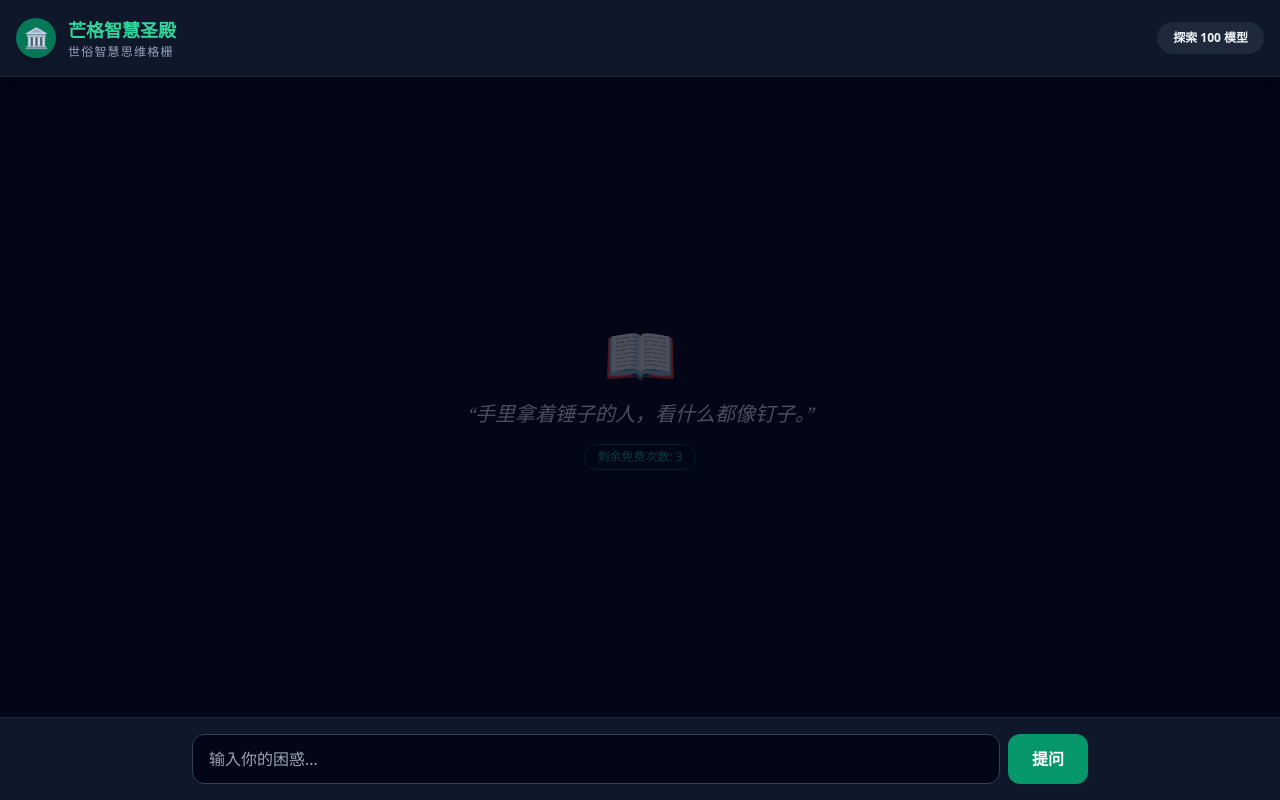
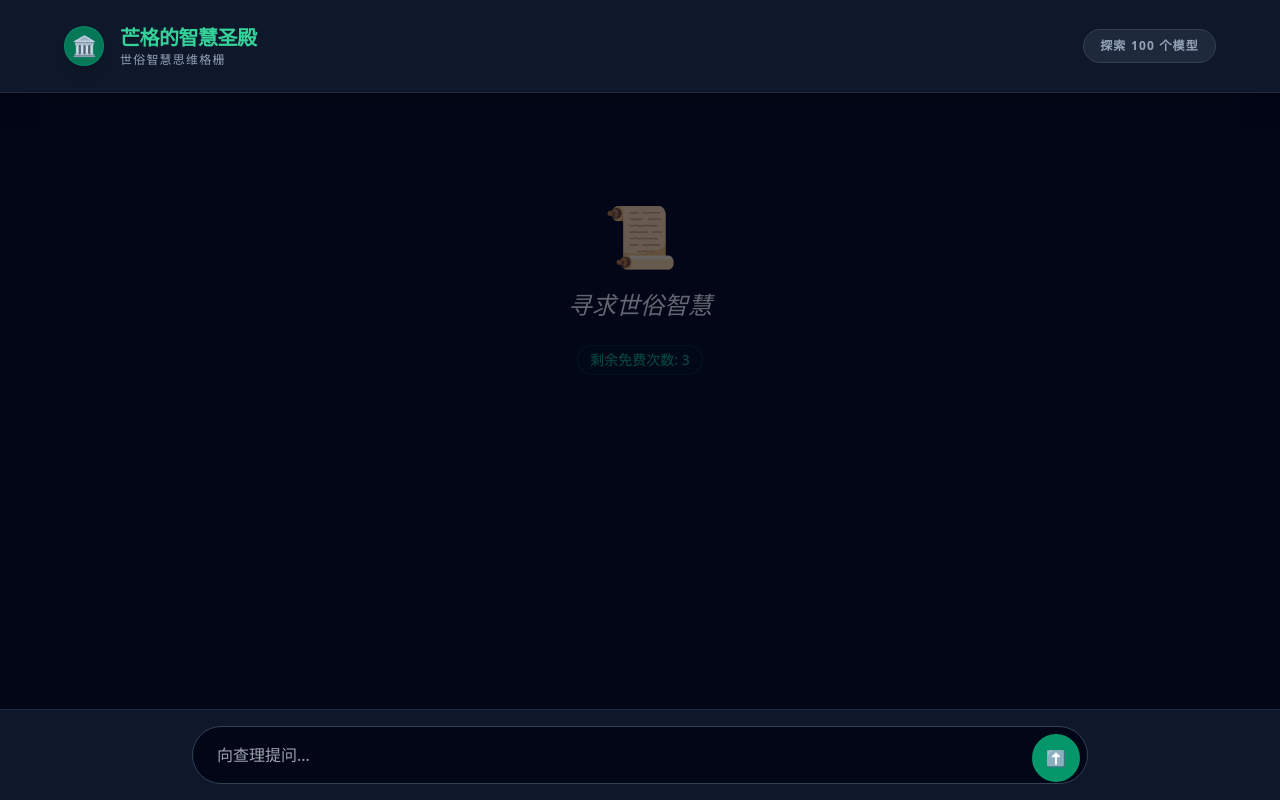
Before and after one commit to jamesbond008/mungers-mind, a React (Vite) app: page / in a window 1280 px wide. Built offline with nearby package versions, Linux system fonts and the light colour scheme.

Commit message:
Update App.tsx

```diff
--- a/App.tsx
+++ b/App.tsx
@@ -1,11 +1,19 @@
 import React, { useState, useRef, useEffect } from 'react';
-import ReactMarkdown from 'react-markdown';
-import remarkGfm from 'remark-gfm';
-import html2pdf from 'html2pdf.js';
-import { getMungerAdvice, MungerResponse } from './services/geminiService';
-import { MENTAL_MODELS, ModelEntry } from './models'; // 确保你创建了这个文件
+// 确保你有这个类型定义，如果没有，使用 geminiService 里的
+import { MungerResponse, getMungerAdvice } from './services/geminiService';
+import { exportToPDF } from './services/pdfService';
 
-// 类型定义
+// 假设你的组件都在这里，如果没有请告诉我
+import MentalModelCard from './components/MentalModelCard';
+import InversionPanel from './components/InversionPanel';
+import ModelExplorer from './components/ModelExplorer';
+// 引入你有的 models.ts 里的类型
+import { ModelEntry } from './models';
+
+// 你的 Lemon Squeezy 链接
+const STARTER_LINK = "https://mungers-mind.lemonsqueezy.com/checkout/buy/b2b33d63-a09f-41f9-9db9-050a3e6f9652";
+const PRO_LINK = "https://mungers-mind.lemonsqueezy.com/checkout/buy/950653fe8-dcf9-47c4-8cd2-f32a0f453d9d";
+
 interface Message {
   id: string;
   role: 'user' | 'munger';
@@ -20,44 +28,27 @@ const App: React.FC = () => {
   const [isLoading, setIsLoading] = useState(false);
   const [showExplorer, setShowExplorer] = useState(false);
   const [isExporting, setIsExporting] = useState<string | null>(null);
+
+  const [showPaywall, setShowPaywall] = useState(false);
   const [usageCount, setUsageCount] = useState(0);
-  const [showPaywall, setShowPaywall] = useState(false);
+
   const scrollRef = useRef<HTMLDivElement>(null);
 
-  // 初始化读取次数
   useEffect(() => {
     const storedCount = localStorage.getItem('munger_usage_count');
     if (storedCount) setUsageCount(parseInt(storedCount));
   }, []);
 
-  // 滚动到底部
   useEffect(() => {
     scrollRef.current?.scrollTo({ top: scrollRef.current.scrollHeight, behavior: 'smooth' });
   }, [messages, isLoading]);
 
-  // 高清 PDF 导出 (融合了新版逻辑)
-  const handleDownload = (elementId: string) => {
-    if (usageCount > 5) { // 示例：限制免费导出次数
+  const processQuery = async (query: string) => {
+    if (usageCount >= 3) { // 限制免费次数
       setShowPaywall(true);
       return;
     }
-    setIsExporting(elementId);
-    const element = document.getElementById(`msg-${elementId}`);
-    const opt = {
-      margin: 0.3,
-      filename: `Munger_Report_${Date.now()}.pdf`,
-      image: { type: 'jpeg', quality: 1 },
-      html2canvas: { scale: 3, useCORS: true }, // 高清缩放
-      jsPDF: { unit: 'in', format: 'a4', orientation: 'portrait' }
-    };
-    html2pdf().set(opt).from(element).save().then(() => setIsExporting(null));
-  };
 
-  const processQuery = async (query: string) => {
-    if (usageCount >= 3) { // 限制免费对话次数
-      setShowPaywall(true);
-      return;
-    }
     if (!query.trim() || isLoading) return;
 
     const userMsg: Message = { id: Date.now().toString(), role: 'user', content: query, timestamp: Date.now() };
@@ -66,7 +57,9 @@ const App: React.FC = () => {
     setIsLoading(true);
 
     try {
+      // 调用新的 Gemini 2.0 服务
       const result = await getMungerAdvice(query);
+
       const mungerMsg: Message = {
         id: (Date.now() + 1).toString(),
         role: 'munger',
@@ -79,61 +72,68 @@ const App: React.FC = () => {
       const newCount = usageCount + 1;
       setUsageCount(newCount);
       localStorage.setItem('munger_usage_count', newCount.toString());
+
     } catch (error) {
-      setMessages(prev => [...prev, { id: Date.now().toString(), role: 'munger', content: "系统思维格栅暂时断开。", timestamp: Date.now() }]);
+      console.error(error);
+      // 错误处理
     } finally {
       setIsLoading(false);
     }
   };
 
+  const handleModelSelect = (model: ModelEntry) => {
+    setShowExplorer(false);
+    processQuery(`请详细解释“${model.name}”如何应用到现实生活中，以及根据逆向思维，我应该避开哪些坑？`);
+  };
+
+  // 修复后的下载逻辑
+  const handleDownload = async (msgId: string) => {
+    if (usageCount >= 3) {
+      setShowPaywall(true);
+      return;
+    }
+
+    setIsExporting(msgId);
+    // 这里传入 HTML 元素的 ID (msg-xxxx)
+    await exportToPDF(`msg-container-${msgId}`);
+    setIsExporting(null);
+  };
+
   return (
-    <div className="flex flex-col h-screen bg-slate-950 text-slate-100 font-sans overflow-hidden">
-      {/* Header */}
-      <header className="flex-none p-4 bg-slate-900 border-b border-slate-800 shadow-xl z-20 flex justify-between items-center">
-        <div className="flex items-center gap-3">
-          <div className="w-10 h-10 bg-emerald-700 rounded-full flex items-center justify-center text-xl shadow-lg">🏛️</div>
+    <div className="flex flex-col h-screen bg-slate-950 text-slate-100 overflow-hidden font-sans">
+      <header className="flex-none p-4 md:p-6 bg-slate-900 border-b border-slate-800 shadow-xl z-20">
+        <div className="max-w-6xl mx-auto flex items-center justify-between">
+          <div className="flex items-center gap-4">
+            <div className="w-10 h-10 bg-emerald-700 rounded-full flex items-center justify-center text-xl shadow-lg border border-emerald-500/30">🏛️</div>
             <div>
-            <h1 className="text-lg font-bold text-emerald-400">芒格智慧圣殿</h1>
-            <p className="text-xs text-slate-400 uppercase tracking-widest">世俗智慧思维格栅</p>
+              <h1 className="text-lg md:text-xl font-bold tracking-tight text-emerald-400">芒格的智慧圣殿</h1>
+              <p className="text-[9px] md:text-xs text-slate-400 font-medium uppercase tracking-widest">世俗智慧思维格栅</p>
             </div>
           </div>
           <button
             onClick={() => setShowExplorer(!showExplorer)}
-          className="px-4 py-2 bg-slate-800 hover:bg-emerald-700 rounded-full text-xs font-bold uppercase transition-colors"
+            className={`px-4 py-2 rounded-full text-xs font-bold uppercase tracking-widest transition-all border ${showExplorer ? 'bg-emerald-600 border-emerald-500 text-white' : 'bg-slate-800 border-slate-700 text-slate-400 hover:text-emerald-400'}`}
           >
-          {showExplorer ? '关闭格栅' : '探索 100 模型'}
+            {showExplorer ? '关闭探索器' : '探索 100 个模型'}
           </button>
+        </div>
       </header>
 
       <main className="flex-1 relative overflow-hidden flex flex-col">
-        {/* 模型探索器 Overlay */}
-        {showExplorer && (
-          <div className="absolute inset-0 z-30 bg-slate-950/90 backdrop-blur p-8 overflow-y-auto animate-fadeIn">
-            <div className="grid grid-cols-2 md:grid-cols-4 lg:grid-cols-6 gap-3 max-w-6xl mx-auto">
-              {MENTAL_MODELS.map(model => (
-                <button
-                  key={model.id}
-                  onClick={() => {
-                    setShowExplorer(false);
-                    processQuery(`请用“${model.name}”模型分析我的问题：[请补充]`);
-                  }}
-                  className="p-3 border border-slate-700 rounded hover:bg-emerald-900/50 hover:border-emerald-500 transition-all text-left"
-                >
-                  <div className="text-xs font-bold text-emerald-400">{model.symbol}</div>
-                  <div className="text-xs text-slate-300 truncate">{model.name}</div>
-                </button>
-              ))}
+        {/* Model Explorer 遮罩 */}
+        <div className={`absolute inset-0 z-30 p-4 md:p-8 overflow-y-auto transition-all duration-500 bg-slate-950/90 backdrop-blur-sm ${showExplorer ? 'translate-y-0 opacity-100' : '-translate-y-full opacity-0 pointer-events-none'}`}>
+          <div className="max-w-6xl mx-auto pb-32">
+            {/* 确保你 components 目录下有这个组件 */}
+            <ModelExplorer onSelect={handleModelSelect} />
           </div>
         </div>
-        )}
 
-        {/* 聊天区域 */}
-        <div ref={scrollRef} className="flex-1 overflow-y-auto p-4 md:p-8 space-y-8 scroll-smooth">
-          {messages.length === 0 && (
-            <div className="h-full flex flex-col items-center justify-center opacity-30">
-              <div className="text-6xl mb-4">📖</div>
-              <p className="text-xl serif italic">“手里拿着锤子的人，看什么都像钉子。”</p>
-              <p className="text-xs mt-4 border border-emerald-800 px-3 py-1 rounded-full text-emerald-500">
+        <div ref={scrollRef} className="flex-1 overflow-y-auto p-4 md:p-8 space-y-12 scroll-smooth">
+          {messages.length === 0 && !isLoading && (
+            <div className="max-w-2xl mx-auto text-center mt-20 opacity-40">
+              <div className="text-6xl mb-6 text-emerald-900">📜</div>
+              <h2 className="text-2xl font-serif mb-2 italic">寻求世俗智慧</h2>
+              <p className="text-sm text-emerald-500 border border-emerald-900/50 bg-emerald-900/10 px-3 py-1 rounded-full inline-block mt-4">
                  剩余免费次数: {3 - usageCount}
               </p>
             </div>
@@ -141,84 +141,91 @@ const App: React.FC = () => {
 
           {messages.map((msg) => (
             <div key={msg.id} className={`flex ${msg.role === 'user' ? 'justify-end' : 'justify-start'}`}>
+              <div className={`max-w-4xl w-full ${msg.role === 'user' ? 'bg-slate-800/40 p-5 rounded-2xl border border-slate-700/50 ml-auto md:w-auto md:max-w-xl' : ''}`}>
                 {msg.role === 'user' ? (
-                <div className="bg-emerald-900/30 border border-emerald-500/30 p-4 rounded-xl max-w-xl text-emerald-100">
-                  {msg.content}
+                  <p className="text-md text-emerald-50 font-medium italic">“{msg.content}”</p>
+                ) : (
+                  // 这里加个 ID 方便 PDF 截图
+                  <div id={`msg-container-${msg.id}`} className="space-y-10 bg-slate-950 p-4 md:p-0">
+                    <div className="flex justify-between items-center border-b border-slate-800 pb-6">
+                      <div className="flex items-center gap-2">
+                        <span className="w-8 h-[2px] bg-emerald-600"></span>
+                        <span className="text-emerald-500 font-bold uppercase tracking-widest text-xs">查理的深度判断</span>
                       </div>
-              ) : (
-                /* 专业报告卡片 (融合了你想要的设计和新版 PDF 导出) */
-                <div id={`msg-${msg.id}`} className="bg-white text-slate-900 w-full max-w-3xl rounded-sm shadow-2xl overflow-hidden border-t-8 border-emerald-600">
-                  <div className="bg-slate-50 p-6 border-b border-slate-200 flex justify-between items-center">
-                    <div>
-                      <h2 className="text-xl font-black uppercase tracking-tighter text-slate-800">Munger Analysis Report</h2>
-                      <p className="text-xs text-slate-500">GENERATED BY GEMINI 2.0</p>
-                    </div>
+                      {msg.data && (
                          <button
                            onClick={() => handleDownload(msg.id)}
-                      className="no-print text-[10px] font-bold bg-slate-900 text-white px-3 py-2 rounded hover:bg-emerald-600 transition-colors uppercase"
+                           disabled={isExporting === msg.id}
+                           className="text-[10px] uppercase tracking-widest font-bold px-4 py-2 bg-emerald-600/10 hover:bg-emerald-600 text-emerald-400 hover:text-white border border-emerald-500/30 rounded-lg transition-all"
                          >
-                      {isExporting === msg.id ? 'Exporting...' : 'Download PDF'}
+                           {isExporting === msg.id ? '正在生成...' : '下载报告 (PDF)'}
                          </button>
+                      )}
                     </div>
 
-                  <div className="p-8 prose prose-sm max-w-none prose-headings:font-bold prose-headings:uppercase prose-p:text-slate-600">
-                    <ReactMarkdown remarkPlugins={[remarkGfm]}>
+                    <p className="text-lg md:text-xl serif leading-relaxed text-slate-100 whitespace-pre-wrap">
                       {msg.content}
-                    </ReactMarkdown>
+                    </p>
 
-                    {/* 格栅模型展示区 */}
-                    {msg.data?.models && msg.data.models.length > 0 && (
-                      <div className="mt-8 pt-6 border-t border-slate-200">
-                        <h3 className="text-xs font-bold uppercase text-slate-400 mb-3">Applied Lattice Models</h3>
-                        <div className="grid grid-cols-2 gap-3 not-prose">
-                          {msg.data.models.map((m: any, idx: number) => (
-                            <div key={idx} className="bg-slate-50 p-3 border border-slate-200 rounded">
-                              <div className="font-bold text-xs text-emerald-700">{m.name}</div>
-                              <div className="text-[10px] text-slate-500">{m.description}</div>
-                            </div>
+                    {msg.data && (
+                      <>
+                        {/* 模型卡片展示区 */}
+                        <section>
+                          <h3 className="text-[10px] font-bold text-slate-500 uppercase tracking-widest mb-4">格栅模型 (Lattice Models)</h3>
+                          <div className="grid grid-cols-1 md:grid-cols-2 gap-4">
+                            {/* 确保 models 存在且是数组，防止白屏 */}
+                            {(msg.data.models || []).map((model, idx) => (
+                              <MentalModelCard key={idx} model={model} />
                             ))}
                           </div>
-                      </div>
+                        </section>
+
+                        <section className="bg-emerald-950/10 border-l-4 border-emerald-600 p-5 rounded-r-lg">
+                          <h3 className="text-emerald-500 font-bold mb-2 text-xs uppercase tracking-widest">⚡ Lollapalooza 效应</h3>
+                          <p className="text-slate-300 text-sm italic">{msg.data.lollapalooza}</p>
+                        </section>
+
+                        <InversionPanel content={msg.data.inversion} />
+                      </>
                     )}
 
-                    {/* Lollapalooza 效应 */}
-                    {msg.data?.lollapalooza && (
-                      <div className="mt-4 bg-emerald-50 p-4 rounded border-l-4 border-emerald-500">
-                        <strong className="text-xs text-emerald-700 uppercase block mb-1">⚡ Lollapalooza Effect</strong>
-                        <p className="text-xs text-emerald-900 m-0">{msg.data.lollapalooza}</p>
+                    {/* PDF 页脚签名 (只在打印时有用) */}
+                    <div className="hidden print:block mt-8 text-center text-xs text-slate-400 border-t pt-4">
+                       Generated by Munger's Mind Oracle
+                    </div>
                   </div>
                 )}
               </div>
             </div>
-              )}
-            </div>
           ))}
-          {isLoading && <div className="text-center text-emerald-500 animate-pulse text-xs">正在调动思维格栅...</div>}
+
+          {isLoading && <div className="text-center text-emerald-500 animate-pulse">查理正在思考...</div>}
         </div>
 
-        {/* Input */}
-        <div className="p-4 bg-slate-900 border-t border-slate-800">
-          <form onSubmit={(e) => { e.preventDefault(); processQuery(input); }} className="max-w-4xl mx-auto flex gap-2">
+        <div className="flex-none p-4 bg-slate-900 border-t border-slate-800 z-40">
+          <form onSubmit={(e) => { e.preventDefault(); processQuery(input); }} className="max-w-4xl mx-auto relative">
             <input
               value={input}
               onChange={(e) => setInput(e.target.value)}
-              placeholder="输入你的困惑..."
-              className="flex-1 bg-slate-950 border border-slate-700 rounded-xl px-4 py-3 focus:outline-none focus:border-emerald-500 transition-all"
+              placeholder="向查理提问..."
+              className="w-full bg-slate-950 border border-slate-700 rounded-full py-4 pl-6 pr-16 focus:border-emerald-500 text-slate-100"
+              disabled={isLoading}
             />
-            <button type="submit" className="bg-emerald-600 hover:bg-emerald-500 text-white px-6 rounded-xl font-bold">提问</button>
+            <button type="submit" disabled={isLoading || !input.trim()} className="absolute right-2 top-2 w-12 h-12 bg-emerald-600 rounded-full text-white flex items-center justify-center hover:bg-emerald-500">
+               ⬆
+            </button>
           </form>
         </div>
       </main>
 
-      {/* Paywall Modal */}
+      {/* Paywall 弹窗 */}
       {showPaywall && (
-        <div className="fixed inset-0 bg-black/90 backdrop-blur z-50 flex items-center justify-center p-4">
-          <div className="bg-slate-900 border border-emerald-500/50 p-8 rounded-2xl max-w-md text-center">
-            <div className="text-4xl mb-4">💎</div>
-            <h2 className="text-2xl font-serif text-white mb-2">Unlock Full Wisdom</h2>
-            <p className="text-slate-400 text-sm mb-6">You have reached the free limit. Invest in yourself to continue.</p>
-            <button onClick={() => setShowPaywall(false)} className="block w-full bg-emerald-600 py-3 rounded-lg font-bold text-white mb-3">Upgrade - $9.99/mo</button>
-            <button onClick={() => setShowPaywall(false)} className="text-xs text-slate-500 hover:text-white">Maybe Later</button>
+        <div className="fixed inset-0 bg-black/90 backdrop-blur-sm flex items-center justify-center z-50 p-4">
+          <div className="bg-slate-900 border border-emerald-500/30 p-8 rounded-2xl max-w-md text-center">
+            <h2 className="text-2xl font-serif text-emerald-50 mb-2">最好的投资是投资自己</h2>
+            <p className="text-slate-400 mb-8 text-sm">您的免费深度分析次数已用完。</p>
+            <a href={STARTER_LINK} className="block w-full bg-emerald-600 hover:bg-emerald-500 text-white font-bold py-3 rounded-xl mb-3">解锁无限智慧 - $9.99/月</a>
+            <button onClick={() => setShowPaywall(false)} className="text-xs text-slate-500 hover:text-white">暂不升级</button>
           </div>
         </div>
       )}
```
Lines whose indentation alone changed are shown as unchanged.
